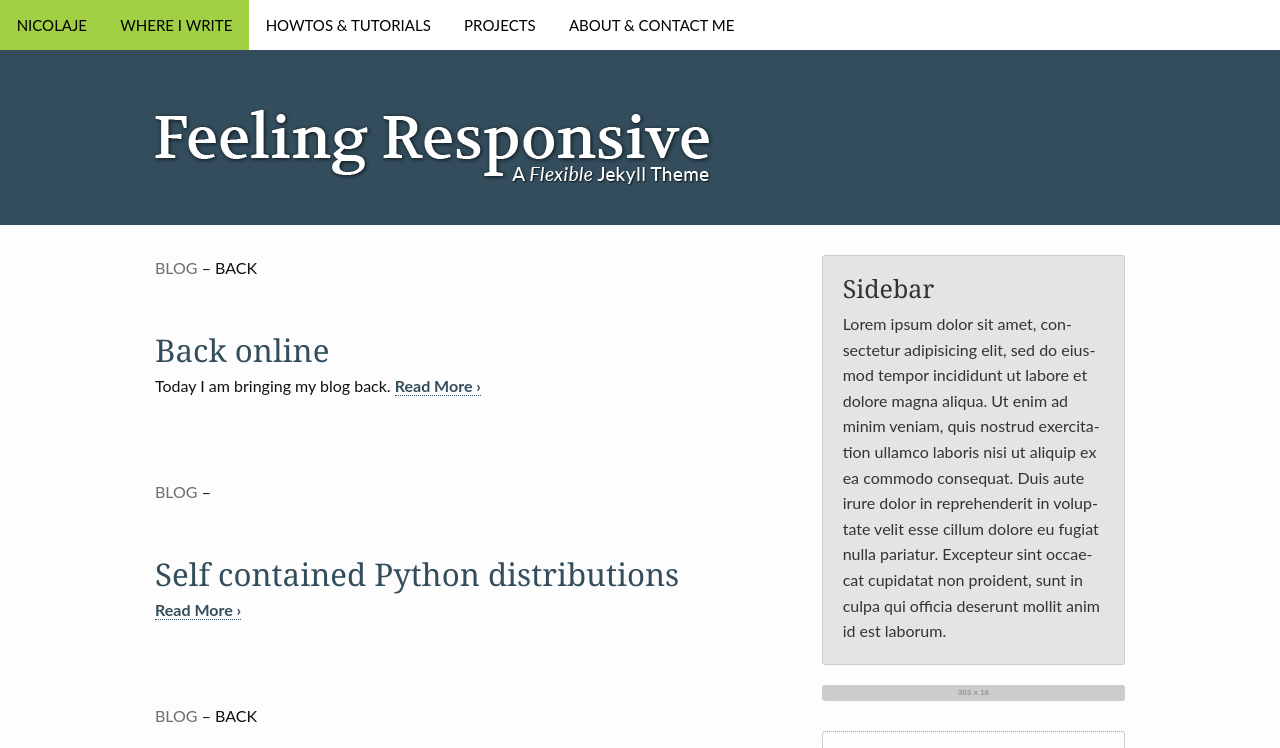
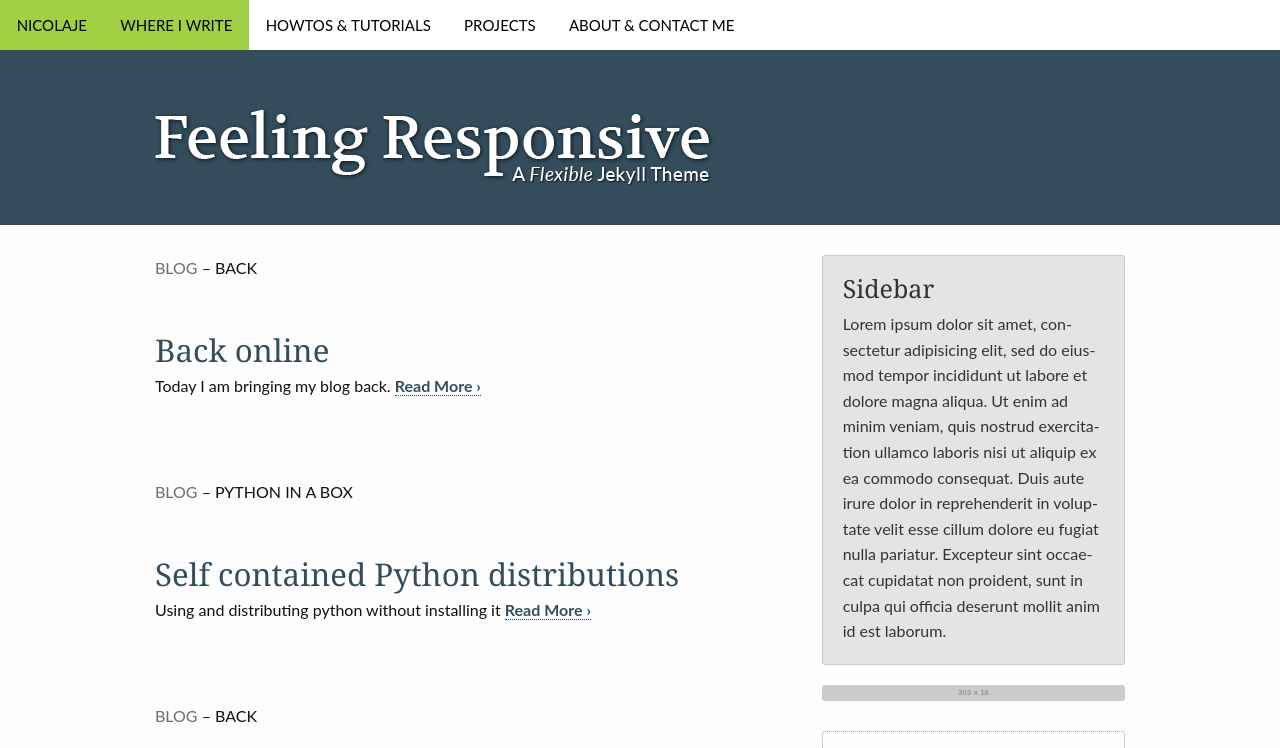
Before and after one commit to nicolaje/nicolaje.github.io, a Jekyll site: the page built from blog/index.html, in a window 1280 px wide and 900 px high, cut to the strip 0-748 px from the top of the window. Built offline with Jekyll 4.4.1, drawn with Linux system fonts in a browser that asks for light colours; the list of posts is cut into pages by our own code; some of the changed lines change nothing that is shown.

Commit message:
Self-contained python article finished

```diff
--- a/_posts/2015-06-03-self-contained-python-distributions.md
+++ b/_posts/2015-06-03-self-contained-python-distributions.md
@@ -1,62 +1,78 @@
 ---
-layout: article
+layout: page-fullwidth
+subheadline: Python in a box
 title: "Self contained Python distributions"
+teaser: "Using and distributing python without installing it"
+breadcrumb: false
+header: no
 categories: blog
 modified: 2015-06-02
-tags: [Python,Teaching,Robotics]
+tags:
+ - Python
+ - Teaching
+ - Robotics
 ---
-When teaching a subject, we want to go to the point with the minimum friction.
-And often, when what we want to teach is related to programming (be it a library, a simulation framework, simple application of a mathematics class...), frictions are everywhere. EVERYWHERE.
+
+### Table of Contents
+*  Auto generated table of contents
+{:toc}
+
+## The problem
+
+When teaching a subject, we want to go to the point with the minimum friction. And often, when what we want to teach is related to programming (be it a library, a simulation framework, simple application of a mathematics class...), frictions are everywhere. EVERYWHERE.
 
 "Oh, you are using Windows? But that library only works on UNIX systems!"
+
 "An Ubuntu virtual machine? Smart. But that's not going to work for that 3D heavy simulator."
+
 "You can't use the dll I precompiled for you? Well, you are using Visual Studio, and I compiled them with MinGW..."
-"No, that only works with version X of <insert one or several dependencies here>. Please upgrade your Ubuntu 8.04 to 15.04, break your system, cry a lot and then update the aforementioned packages!"
-"You need Python to be able to run the configure script. Then you must install MingGW to compile the library, do some Voodoo on a full-moon night wrapped in bacon and then you can try to compile the HelloWorld I provide. Oh, by the way, you needed Python 2.X, not 3.X. Re-install, update your PATH variable and try again."
+
+"No, that only works with version X of \<insert one or several dependencies here\>. Please upgrade your Ubuntu 8.04 to 15.04, break your system, cry and then update the aforementioned packages!"
+
+"You need Python to be able to run the configure script (I am looking at you, [waf](https://waf.io)). Then you must install MingGW to compile the library, do some Voodoo on a full-moon night all wrapped in bacon and you can finally try to compile the HelloWorld I provide. Oh, by the way, you needed Python 2.X, not 3.X. Re-install, update your PATH variable and try again."
 
 You got the point. So unless your have complete control over a bunch of computers in the room where the presentation happens (which you don't if you present at a University), hours to spend, and you manage to install everything for them, there is almost no way out of this situation. You will have to fix a lot of user-specific issues, no matter how hard you prepared your teaching material, on a per-user basis.
 
-And not only is this a huge waste of time that could have been spent directly on the subject of interest, but if you have non-computer scientists in your audience you just lost them. They spent 80% of the session to install your white elephant and still have no idea how that works.
+And not only is this a huge waste of time that could have been spent directly on the subject of interest, but if you have non-computer scientists in your audience you just lost them. They spent 80% of the session installing your white elephant and still have no idea how that works.
 
 A dream solution would be to have some sort of installation free (as in ready to use from a downloaded folder), self contained (compiler, libraries, an IDE, the doc...) package available on OSX, Linux 32, 64 bits, Windows 32, 64 bits, for the language you need to use.
 And when I mean "installation free", I mean you wouldn't even have to have your users touch a single environment variable. Nothing to install system-wide. Unzip, click, code, run.
-Need to teach that subject in a native language? C++ folks? Keep dreaming. Froze yourself for the next 15 years and hope by then someone will have had the time to make that kind of package. If you are a visitor from the future, and know of a solution that hasn't been invented yet (or, in a more humble manner, that I don't know of), enlight us in the comment section.
+Need to teach that subject in a native language? C++ folks? Keep dreaming. Froze yourself for the next 15 years and hope by then someone will have had the time to make that kind of package. If you are a visitor from the future, and know of a solution that hasn't been invented yet (or, in a more humble manner, that I don't know of), please, enlight us in the comment section.
 
 That subject can be taught in Python? Keep reading, that's going to be interesting.
 
-First, in France, from this year, every new engineering student will have been taught Python during its 2 years [Higher School Preparatory Classes](http://en.wikipedia.org/wiki/Classe_préparatoire_aux_grandes_écoles), even in a non computer-sciences related branch. That is awesome.
+## The requirements
+First, in France, from this year, every new engineering student will have been taught Python during his 2 years [Higher School Preparatory Classes](http://en.wikipedia.org/wiki/Classe_préparatoire_aux_grandes_écoles), even in a non computer-sciences related branch. That is awesome.
 With packages such as [NumPy](http://www.numpy.org), you can dig into engineering problems without focusing on the language itself, in a [MatLab](http://www.scipy.org/NumPy_for_Matlab_Users) way. But more free. And with the power of a real programming language if you want to go deeper.
 
 So, we need a Python3 "box", that can be used on OSX, Linux, Windows, doesn't mess with the system so we can distribute it on computers without a root access, an integrated IDE would be great, some doc, the ability to pre-install easily scientific packages is a big plus.
-The "Box" should be ready to use. No package installation required, no command lines to issue. It should also be portable: the user should be able to move the folder anywhere in his computer, and still be able to use it.
+The "Box" should be ready to use. No package installation required, no command lines to issue. It should also be "movable": the user should be able to move the folder anywhere in his computer, and still be able to use it.
 
-///////////////////////////////
-// TODO:
+## The options
 
-Anaconda:
-Tester sous Linux, car dit :
-"Installs into a single directory and doesn't affect other Python installations on your system. Doesn't require root or local administrator privileges"
-vient avec Spyder. Le fait de devoir lancer un script au demarage serait un point negatif. Pyzo se base aussi sur Conda pour la partie install de paquets donc peu de differences.
+### Anaconda:
+If you [googled "Python"](https://www.google.com/?q=python) in the last years, you have stumbled upon [Anaconda](https://www.continuum.io/why-anaconda). You also probably scratched your head a few minutes wondering what that is. Anaconda is simply a Python distribution shipped with the [Spyder IDE](http://pythonhosted.org/spyder/) and [an impressive bunch of pre-installed Python packages for scientific computing](http://docs.continuum.io/anaconda/pkg-docs). It also includes [Conda](http://conda.pydata.org/docs/), a Python package manager like the famous [pip](https://pip.pypa.io/en/stable/). It is free, available on OSX, Windows, Linux, and the installation doesn't require administrator privileges. The only drawback I found is that it messes with you PATH environment variable. Which means that if you type "python" in your console, it will now call Anaconda's Python executable. No big deal, but it is preferable that the user's system is left untouched. Moreover, if we move the installation folder and click on the launcher, it won't launch Anaconda anymore, so there is probably a path that was hardcoded somewhere during the installation. It is really no big deal and is probably easily fixed, but as is, it doesn't fit the requirements.
 
-Ajoute un repertoire sur le bureau
+### Pyzo
+[Pyzo](http://www.pyzo.org) is a little Python gem that has not a lot of visibility on the web. It was developed by Almar Klein and Rob Reilink during their PhDs. It is a Python3 distribution bundled with [IEP](http://www.iep-project.org), an IDE they also developed, and a bunch of [pre-installed Python packages](http://www.pyzo.org/packages.html#packages). It ships with [Conda](http://conda.pydata.org/docs/) and [pip](https://pip.pypa.io/en/stable/), so more packages can be installed in the distribution. It is a zero-installation distribution: unzip, click, code. It is distributed for Windows, OSX and Linux. If you move the Pyzo directory, everything still works. It is exactly what we were looking for.
+The only drawback I see is that the developers are onto other things like [zoof](http://zoof.io) and [flexx](https://flexx.readthedocs.org/en/latest/). The Pyzo and IEP source code are on a low-visibility [Bitbucket repository](https://bitbucket.org/pyzo/), and the developers are not willing to move to Github. I am not sure about the future of Pyzo, or if [zoof](http://zoof.io) will be a viable replacement.
 
-Installe dans un repertoire MAIS edite le .bash_profile pour que le PATH trouve le repertoire... BUMP
-L'etudiant va drag & drop le repertoire -> ne se lance meme plus!
+### Enthought Canopy
+[Enthought Canopy](https://www.enthought.com/products/canopy/) seems to be very similar to what anaconda offers. This is a self contained Python environment bundled with [a 100 scientific packages](https://www.enthought.com/products/canopy/package-index/) and they offer a paid plan for more pre-installed packages, among other things.
+The installation doesn't set environment variables if you don't want, and the installation folder can be moved and still be used. It is available for OSX, Windows, Linux.
 
-Pyzo:
-Yabon
+### Zoof
+[Zoof](http://zoof.io) is developed by the developers of Pyzo. It is still in development but it seems promising.
 
-Entought:
-commercial
+### Portable Python
+[Portable Python](http://portablepython.com) is not developed anymore and was for Windows only.
 
-Portable Python
+### WinPython
+The name says it all, [WinPython](http://winpython.github.io/) is for Windows only.
 
-WinPython
+### Python(x,y)
+[Python(x,y)](http://python-xy.github.io) is Windows only.
 
-| Header1 | Header2 | Header3 |
-|:--------|:-------:|--------:|
-| cell1   | cell2   | cell3   |
-| cell4   | cell5   | cell6   |
-|----
-| cell1   | cell2   | cell3   |
-| cell4   | cell5   | cell6   |
+## The choice
+The distributions listed above include much, much more features than what we judge them for. But our requirements were portability (OSX, Linux, Windows), portability (movable installation), installation free, no need for administrator privileges.
+From these requirements, I will retain [Pyzo](http://www.pyzo.org). Even if the IDE is not as polished as Spyder and if its future is uncertain, it fits all the requirements, especially the unzip/click/code feature. I hope [Zoof](http://zoof.io) will be a good alternative solution in the future if Pyzo doesn't receive updates anymore.
```
